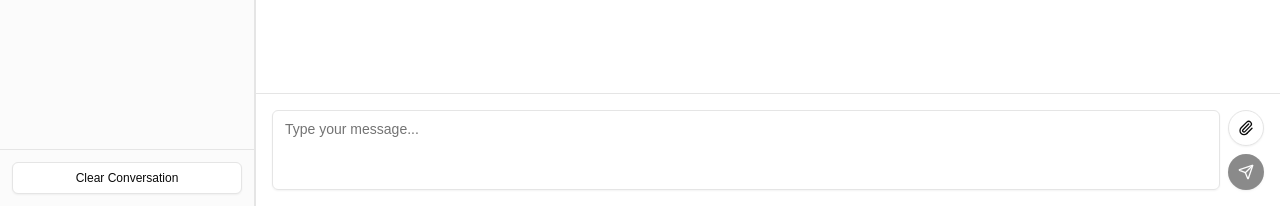
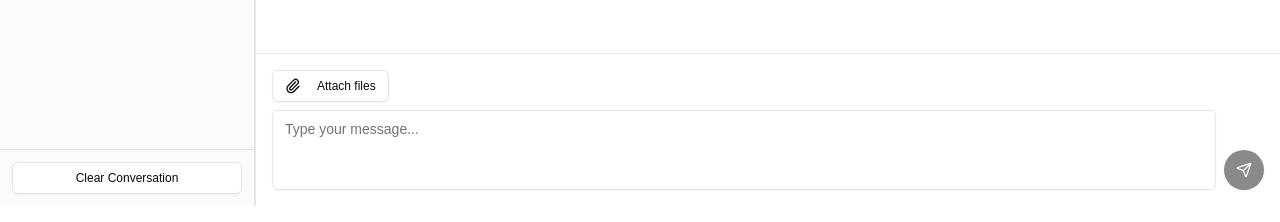
Before and after one commit to dwk601/rag_app, a Next.js app: page / in a window 1280 px wide. Shown: the part 575-797 px from the top of the page. Built offline with nearby package versions, Linux system fonts and the light colour scheme.

Commit message:
feat: enhance ChatContainer with dynamic import, client-only rendering, and file upload preview

```diff
--- a/components/chat/ChatContainer.tsx
+++ b/components/chat/ChatContainer.tsx
@@ -6,23 +6,33 @@ import MessageInput from "./MessageInput";
 import { Tabs, TabsContent, TabsList, TabsTrigger } from "@/components/ui/tabs";
 import { useState, useEffect } from "react";
 import ConversationSidebar from "./ConversationSidebar";
+import Image from "next/image";
+import dynamic from 'next/dynamic';
 
+// Create a client-only wrapper for date-specific components
+const ClientOnly = ({ children }: { children: React.ReactNode }) => {
+  const [hasMounted, setHasMounted] = useState(false);
+
+  useEffect(() => {
+    setHasMounted(true);
+  }, []);
+
+  if (!hasMounted) {
+    return null;
+  }
+
+  return <>{children}</>;
+};
+
+// The main component
 const ChatContainer = () => {
   const { messages, isLoading } = useActiveConversation();
   const { state, actions } = useChatContext();
   const { uploadedFiles } = state;
   const [activeTab, setActiveTab] = useState<"chat" | "files">("chat");
-  const [isClient, setIsClient] = useState(false);
 
-  // Set isClient to true after component mounts to prevent hydration mismatch
-  useEffect(() => {
-    setIsClient(true);
-  }, []);
-
-  // Format date in a consistent way for both server and client
+  // Format date in a consistent way for client-side only
   const formatDate = (date: Date) => {
-    if (!isClient) return '';
-
     try {
       return date.toLocaleDateString(undefined, {
         year: 'numeric',
@@ -34,6 +44,14 @@ const ChatContainer = () => {
     } catch (error) {
       return '';
     }
+  };
+
+  // Handle file upload when new files come from MessageInput
+  const handleSendMessage = async (content: string, files?: File[]) => {
+    await actions.sendMessage(content, files);
+
+    // Switch to chat tab after sending
+    setActiveTab("chat");
   };
 
   return (
@@ -52,7 +70,9 @@ const ChatContainer = () => {
         >
           <TabsList className="grid w-full grid-cols-2">
             <TabsTrigger value="chat">Chat</TabsTrigger>
-            <TabsTrigger value="files">Files</TabsTrigger>
+            <TabsTrigger value="files">
+              Files {uploadedFiles.length > 0 && `(${uploadedFiles.length})`}
+            </TabsTrigger>
           </TabsList>
 
           <TabsContent
@@ -64,7 +84,7 @@ const ChatContainer = () => {
             </div>
             <div className="p-4 border-t">
               <MessageInput
-                onSendMessage={actions.sendMessage}
+                onSendMessage={handleSendMessage}
                 isLoading={isLoading}
               />
             </div>
@@ -87,25 +107,34 @@ const ChatContainer = () => {
                     key={file.id}
                     className="border rounded-lg p-3 flex flex-col gap-2"
                   >
-                    <div className="flex items-center gap-2">
+                    <div className="flex items-center justify-center h-32 bg-muted rounded">
                       {file.type.startsWith("image/") ? (
-                        <img
-                          src={file.url}
-                          alt={file.name}
-                          className="w-full h-32 object-cover rounded"
-                        />
+                        file.url ? (
+                          <div className="relative w-full h-full">
+                            <Image
+                              src={file.url}
+                              alt={file.name}
+                              fill
+                              className="object-cover rounded"
+                              sizes="(max-width: 768px) 100vw, (max-width: 1200px) 50vw, 33vw"
+                            />
+                          </div>
+                        ) : (
+                          <span className="text-muted-foreground">Image preview unavailable</span>
+                        )
                       ) : (
-                        <div className="w-full h-32 bg-muted flex items-center justify-center rounded">
-                          <span className="text-muted-foreground">{file.type}</span>
+                        <div className="flex flex-col items-center justify-center">
+                          <span className="text-muted-foreground mb-1">{file.type || "Unknown type"}</span>
+                          <span className="text-sm font-medium">{file.name}</span>
                         </div>
                       )}
                     </div>
                     <p className="text-sm font-medium truncate">{file.name}</p>
-                    {isClient && (
+                    <ClientOnly>
                       <p className="text-xs text-muted-foreground">
                         {formatDate(file.uploadedAt)}
                       </p>
-                    )}
+                    </ClientOnly>
                   </div>
                 ))}
               </div>
@@ -117,4 +146,7 @@ const ChatContainer = () => {
   );
 };
 
-export default ChatContainer;
+// Export as a dynamic component with SSR disabled
+export default dynamic(() => Promise.resolve(ChatContainer), {
+  ssr: false
+});
--- /dev/null
+++ b/components/chat/FileUpload.tsx
@@ -0,0 +1,138 @@
+import React, { useState, useRef, ChangeEvent } from 'react';
+import { Button } from '@/components/ui/button';
+import { Paperclip, X, FileText, ImageIcon, Loader2 } from 'lucide-react';
+import { cn } from '@/lib/utils';
+
+export type FileWithPreview = File & {
+  preview?: string;
+  id: string;
+};
+
+interface FileUploadProps {
+  onFileSelect: (files: File[]) => void;
+  onFileRemove: (file: FileWithPreview) => void;
+  acceptedTypes?: string;
+  maxSize?: number; // in bytes
+  maxFiles?: number;
+  files: FileWithPreview[];
+  isUploading?: boolean;
+}
+
+const DEFAULT_MAX_SIZE = 5 * 1024 * 1024; // 5MB
+const DEFAULT_ACCEPTED_TYPES = "text/*,image/*,.pdf,.doc,.docx,.txt";
+
+const FileUpload = ({
+  onFileSelect,
+  onFileRemove,
+  acceptedTypes = DEFAULT_ACCEPTED_TYPES,
+  maxSize = DEFAULT_MAX_SIZE,
+  maxFiles = 10,
+  files,
+  isUploading = false
+}: FileUploadProps) => {
+  const fileInputRef = useRef<HTMLInputElement>(null);
+  const [error, setError] = useState<string | null>(null);
+
+  const handleFileChange = (e: ChangeEvent<HTMLInputElement>) => {
+    if (!e.target.files || e.target.files.length === 0) return;
+
+    setError(null);
+    const newFiles = Array.from(e.target.files);
+
+    // Validate file count
+    if (files.length + newFiles.length > maxFiles) {
+      setError(`You can upload a maximum of ${maxFiles} files`);
+      return;
+    }
+
+    // Validate file sizes
+    const oversizedFiles = newFiles.filter(file => file.size > maxSize);
+    if (oversizedFiles.length > 0) {
+      setError(`Some files exceed the maximum size of ${maxSize / (1024 * 1024)}MB`);
+      return;
+    }
+
+    onFileSelect(newFiles);
+
+    // Clear input value to allow selecting the same file again
+    if (fileInputRef.current) {
+      fileInputRef.current.value = '';
+    }
+  };
+
+  const handleClick = () => {
+    fileInputRef.current?.click();
+  };
+
+  const getFileIcon = (file: FileWithPreview) => {
+    const isImage = file.type.startsWith('image/');
+    return isImage ? <ImageIcon className="h-4 w-4" /> : <FileText className="h-4 w-4" />;
+  };
+
+  return (
+    <div className="w-full">
+      {/* File input element (hidden) */}
+      <input
+        type="file"
+        ref={fileInputRef}
+        onChange={handleFileChange}
+        className="hidden"
+        multiple
+        accept={acceptedTypes}
+        disabled={isUploading}
+        aria-label="Upload files"
+      />
+
+      {/* File selector button */}
+      <Button
+        type="button"
+        variant="outline"
+        size="sm"
+        onClick={handleClick}
+        disabled={isUploading || files.length >= maxFiles}
+        className="relative"
+        aria-label="Select files to upload"
+      >
+        {isUploading ? (
+          <Loader2 className="h-4 w-4 mr-2 animate-spin" />
+        ) : (
+          <Paperclip className="h-4 w-4 mr-2" />
+        )}
+        {files.length > 0 ? `${files.length} file(s) selected` : 'Attach files'}
+      </Button>
+
+      {/* Error message */}
+      {error && (
+        <p className="text-destructive text-sm mt-1">{error}</p>
+      )}
+
+      {/* File list */}
+      {files.length > 0 && (
+        <div className="flex flex-wrap gap-2 mt-2">
+          {files.map((file) => (
+            <div
+              key={file.id}
+              className="flex items-center gap-1 bg-muted rounded px-2 py-1 text-xs group"
+            >
+              {getFileIcon(file)}
+              <span className="max-w-[100px] truncate">{file.name}</span>
+              <Button
+                type="button"
+                variant="ghost"
+                size="icon"
+                className="h-4 w-4 p-0 opacity-0 group-hover:opacity-100 transition-opacity"
+                onClick={() => onFileRemove(file)}
+                disabled={isUploading}
+                aria-label={`Remove file ${file.name}`}
+              >
+                <X className="h-3 w-3" />
+              </Button>
+            </div>
+          ))}
+        </div>
+      )}
+    </div>
+  );
+};
+
+export default FileUpload;
--- a/components/chat/MessageInput.tsx
+++ b/components/chat/MessageInput.tsx
@@ -1,8 +1,9 @@
-import { useState, useRef, FormEvent } from "react";
+import { useState, FormEvent, useCallback } from "react";
 import { Button } from "@/components/ui/button";
 import { Textarea } from "@/components/ui/textarea";
-import { Send, Paperclip, X, FileText, Image as ImageIcon } from "lucide-react";
-import { cn } from "@/lib/utils";
+import { Send } from "lucide-react";
+import { v4 as uuidv4 } from 'uuid';
+import FileUpload, { FileWithPreview } from "./FileUpload";
 
 type MessageInputProps = {
   onSendMessage: (content: string, files?: File[]) => void;
@@ -11,8 +12,8 @@ type MessageInputProps = {
 
 const MessageInput = ({ onSendMessage, isLoading = false }: MessageInputProps) => {
   const [message, setMessage] = useState("");
-  const [files, setFiles] = useState<File[]>([]);
-  const fileInputRef = useRef<HTMLInputElement>(null);
+  const [files, setFiles] = useState<FileWithPreview[]>([]);
+  const [uploadStatus, setUploadStatus] = useState<"idle" | "uploading" | "error">("idle");
 
   const handleSubmit = (e: FormEvent) => {
     e.preventDefault();
@@ -31,46 +32,41 @@ const MessageInput = ({ onSendMessage, isLoading = false }: MessageInputProps) =
     }
   };
 
-  const handleFileChange = (e: React.ChangeEvent<HTMLInputElement>) => {
-    if (!e.target.files) return;
-    const newFiles = Array.from(e.target.files);
-    setFiles((prev) => [...prev, ...newFiles]);
-  };
+  const handleFileSelect = useCallback((selectedFiles: File[]) => {
+    const filesWithPreview = selectedFiles.map(file => {
+      let preview: string | undefined;
 
-  const handleRemoveFile = (fileToRemove: File) => {
-    setFiles((prev) => prev.filter((file) => file !== fileToRemove));
-  };
+      // Create preview URLs for images
+      if (file.type.startsWith('image/')) {
+        preview = URL.createObjectURL(file);
+      }
 
-  const getFileIcon = (file: File) => {
-    const isImage = file.type.startsWith("image/");
-    return isImage ? <ImageIcon className="h-4 w-4" /> : <FileText className="h-4 w-4" />;
-  };
+      return Object.assign(file, {
+        preview,
+        id: uuidv4()
+      }) as FileWithPreview;
+    });
+
+    setFiles(prev => [...prev, ...filesWithPreview]);
+  }, []);
+
+  const handleFileRemove = useCallback((fileToRemove: FileWithPreview) => {
+    setFiles(prev => prev.filter(file => file.id !== fileToRemove.id));
+
+    // Release object URL for previews to prevent memory leaks
+    if (fileToRemove.preview) {
+      URL.revokeObjectURL(fileToRemove.preview);
+    }
+  }, []);
 
   return (
     <form onSubmit={handleSubmit} className="flex flex-col space-y-2">
-      {files.length > 0 && (
-        <div className="flex flex-wrap gap-2 p-2 bg-muted rounded-md">
-          {files.map((file, index) => (
-            <div
-              key={`${file.name}-${index}`}
-              className="flex items-center gap-1 bg-background rounded px-2 py-1 text-xs"
-            >
-              {getFileIcon(file)}
-              <span className="max-w-[100px] truncate">{file.name}</span>
-              <Button
-                type="button"
-                variant="ghost"
-                size="icon"
-                className="h-4 w-4 p-0 hover:bg-background"
-                onClick={() => handleRemoveFile(file)}
-                aria-label="Remove file"
-              >
-                <X className="h-3 w-3" />
-              </Button>
-            </div>
-          ))}
-        </div>
-      )}
+      <FileUpload
+        files={files}
+        onFileSelect={handleFileSelect}
+        onFileRemove={handleFileRemove}
+        isUploading={isLoading || uploadStatus === "uploading"}
+      />
 
       <div className="flex items-end gap-2">
         <Textarea
@@ -83,41 +79,15 @@ const MessageInput = ({ onSendMessage, isLoading = false }: MessageInputProps) =
           rows={3}
         />
 
-        <div className="flex flex-col gap-2">
-          <input
-            type="file"
-            ref={fileInputRef}
-            onChange={handleFileChange}
-            className="hidden"
-            multiple
-            accept="text/*,image/*,.pdf,.doc,.docx,.txt"
-          />
-
-          <Button
-            type="button"
-            variant="outline"
-            size="icon"
-            disabled={isLoading}
-            onClick={() => fileInputRef.current?.click()}
-            className={cn(
-              "rounded-full",
-              files.length > 0 && "bg-primary text-primary-foreground hover:bg-primary/90"
-            )}
-            aria-label="Attach files"
-          >
-            <Paperclip className="h-4 w-4" />
-          </Button>
-
         <Button
           type="submit"
           size="icon"
           disabled={isLoading || (message.trim() === "" && files.length === 0)}
-            className="rounded-full"
+          className="rounded-full h-10 w-10"
           aria-label="Send message"
         >
           <Send className="h-4 w-4" />
         </Button>
-        </div>
       </div>
     </form>
   );
--- a/hooks/useChatContext.tsx
+++ b/hooks/useChatContext.tsx
@@ -26,6 +26,7 @@ export interface ChatState {
     updatedAt: Date;
     messageIds: string[];
   }[];
+  isInitialized: boolean;
 }
 
 // Define context actions
@@ -56,18 +57,24 @@ export interface ChatProviderProps {
   children: ReactNode;
 }
 
+// Helper to check if we're on the client side
+const isClient = typeof window !== 'undefined';
+
 export const ChatProvider = ({ children }: ChatProviderProps) => {
-  // Initialize state
+  // Initialize state with empty values to avoid hydration issues
   const [state, setState] = useState<ChatState>({
     messages: [],
     isLoading: false,
     uploadedFiles: [],
     activeConversationId: null,
     conversations: [],
+    isInitialized: false
   });
 
-  // Load data from local storage on mount
+  // Load data from local storage on mount, but only on client side
   useEffect(() => {
+    if (!isClient) return;
+
     try {
       // Load conversations
       const savedConversations = localStorage.getItem(STORAGE_KEYS.CONVERSATIONS);
@@ -116,6 +123,7 @@ export const ChatProvider = ({ children }: ChatProviderProps) => {
           uploadedFiles,
           activeConversationId: newConversation.id,
           conversations: [newConversation],
+          isInitialized: true
         });
       } else {
         // Use saved data
@@ -125,6 +133,7 @@ export const ChatProvider = ({ children }: ChatProviderProps) => {
           uploadedFiles,
           activeConversationId: activeConversationId || conversations[0].id,
           conversations,
+          isInitialized: true
         });
       }
     } catch (error) {
@@ -139,15 +148,20 @@ export const ChatProvider = ({ children }: ChatProviderProps) => {
       };
 
       setState({
-        ...state,
+        messages: [],
+        isLoading: false,
+        uploadedFiles: [],
         activeConversationId: newConversation.id,
         conversations: [newConversation],
+        isInitialized: true
       });
     }
   }, []);
 
-  // Save state to localStorage whenever it changes
+  // Save state to localStorage whenever it changes, but only on client side
   useEffect(() => {
+    if (!isClient || !state.isInitialized) return;
+
     if (state.conversations.length > 0) {
       localStorage.setItem(STORAGE_KEYS.CONVERSATIONS, JSON.stringify(state.conversations));
     }
@@ -534,7 +548,7 @@ export const useChatContext = () => {
 // Utility hook to get active conversation messages
 export const useActiveConversation = () => {
   const { state } = useChatContext();
-  const { activeConversationId, conversations, messages } = state;
+  const { activeConversationId, conversations, messages, isLoading } = state;
 
   // Get the active conversation
   const activeConversation = conversations.find(conv => conv.id === activeConversationId);
@@ -547,6 +561,6 @@ export const useActiveConversation = () => {
   return {
     conversation: activeConversation,
     messages: activeMessages,
-    isLoading: state.isLoading,
+    isLoading,
   };
 };
```
Also changed, not shown: 1 other file (tests, documents, lock files or other folders). Lines whose indentation alone changed are shown as unchanged.
